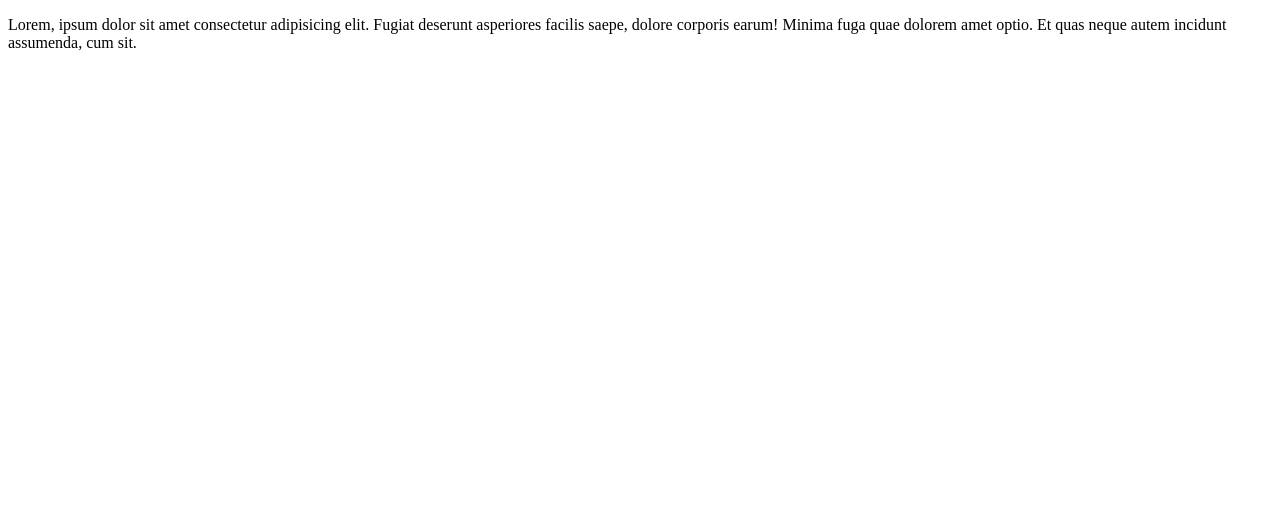
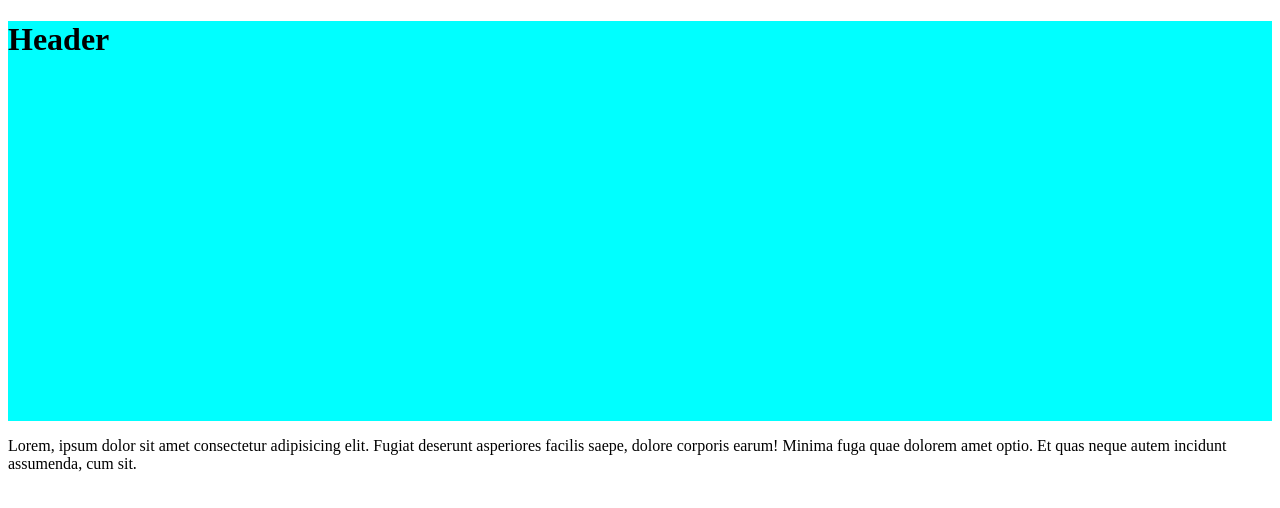
Before and after one commit to Brandon851/sesion_3, a plain HTML site: page index.html in a window 1280 px wide. Drawn offline with Linux system fonts and the light colour scheme.

Commit message:
changes in styles.css
changes in styles.css

```diff
--- a/index.html
+++ b/index.html
@@ -8,7 +8,8 @@
     </head>
 
     <body>
-        <header>
+        <header class="container-header">
+            <h1>Header</h1>
             <nav></nav>
         </header>
 
--- a/styles.css
+++ b/styles.css
@@ -0,0 +1,6 @@
+.container-header
+{
+    width: 100%;
+    height: 400px;
+    background-color: aqua;
+}
```
